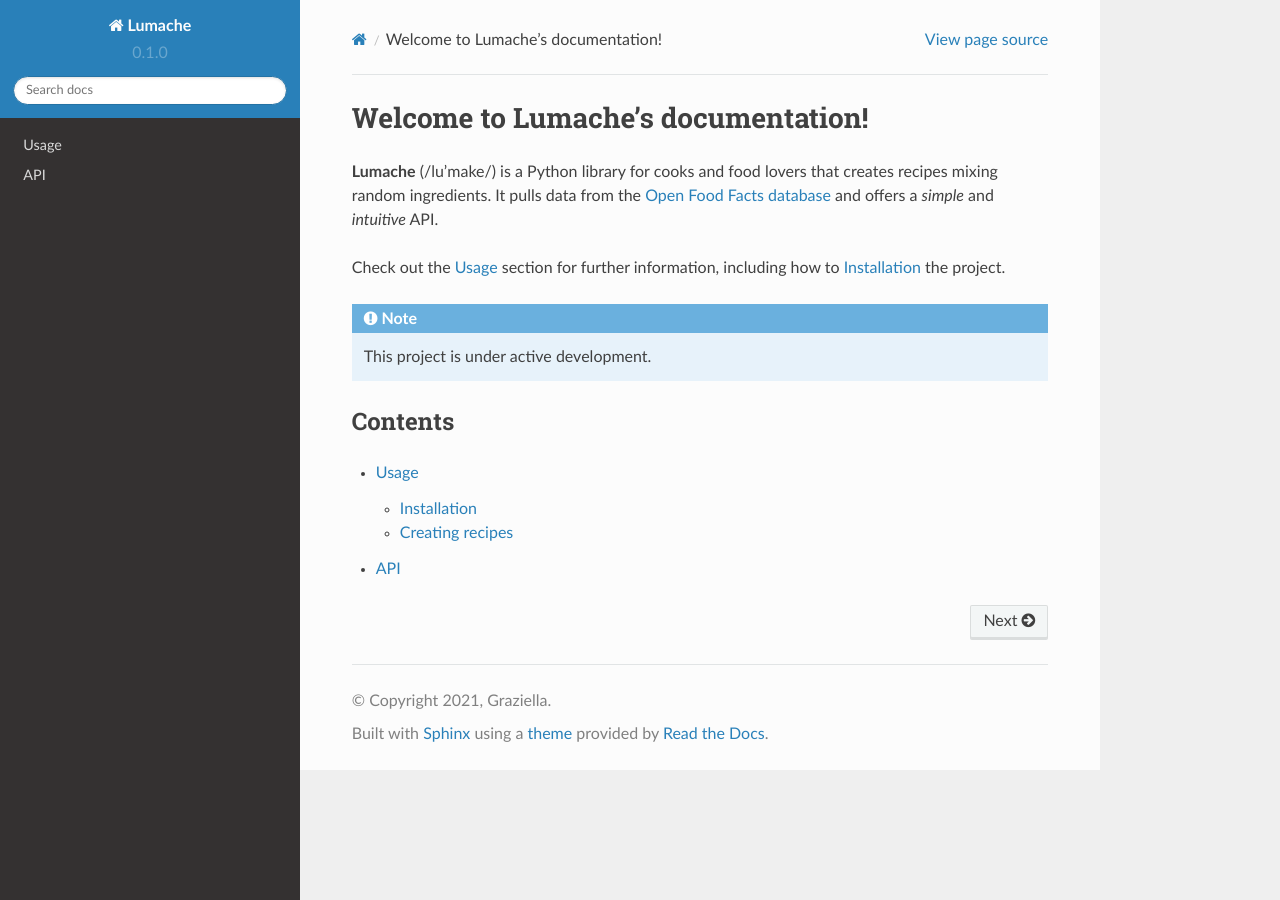
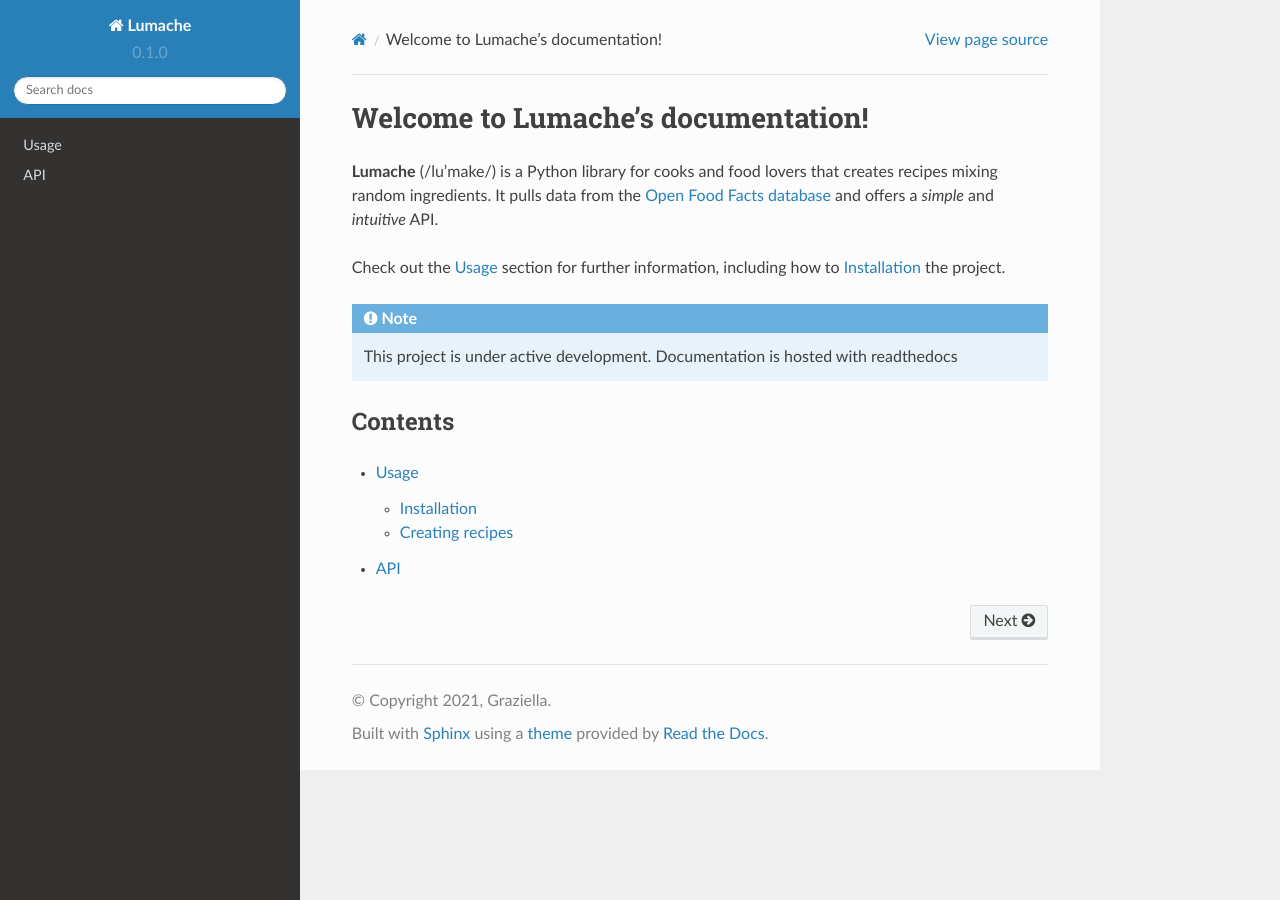
Before and after one commit to scottcantreid/rtd-tutorial, a Sphinx documentation site: the page built from docs/source/index.rst, in a window 1280 px wide. Built offline with Sphinx 7.4.7 and the Read the Docs theme 2.0.0, drawn with Linux system fonts in a browser that asks for light colours.

Commit message:
Update index.rst

```diff
--- a/docs/source/index.rst
+++ b/docs/source/index.rst
@@ -11,7 +11,7 @@ how to :ref:`installation` the project.
 
 .. note::
 
-   This project is under active development.
+   This project is under active development. Documentation is hosted with readthedocs
 
 Contents
 --------
```
